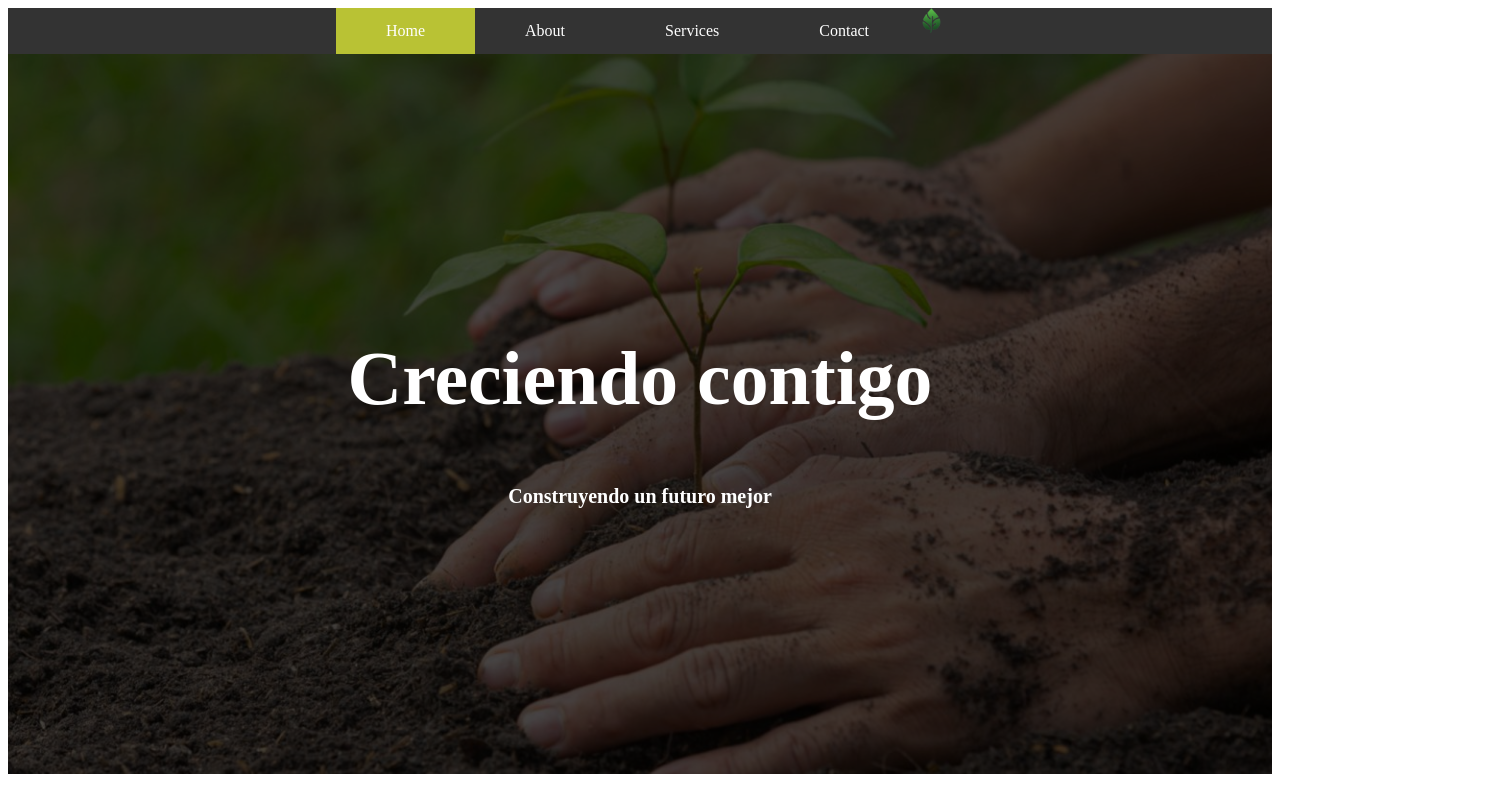
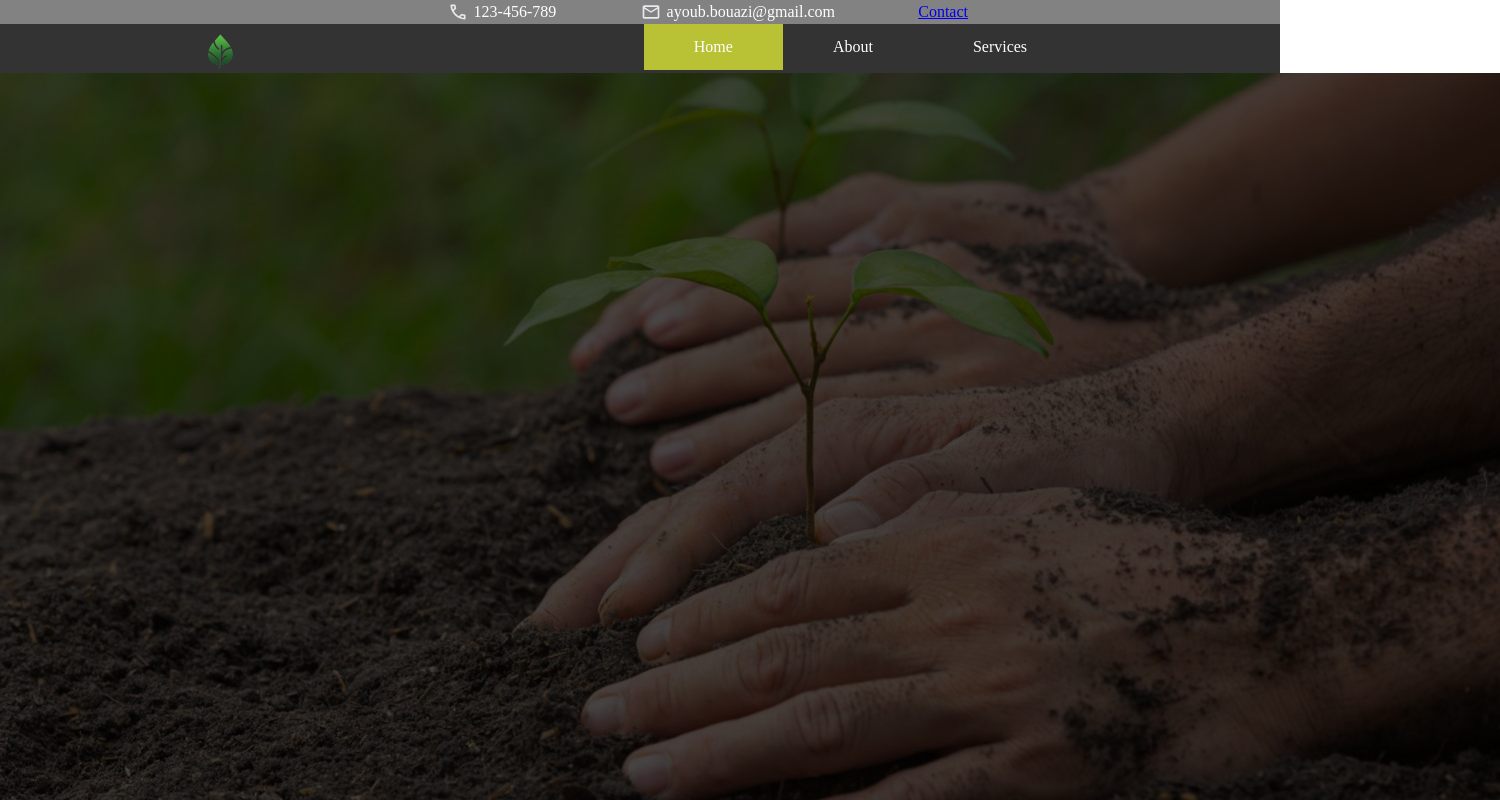
Before and after one commit to bouaziayoub/web-bio-react, a React (Create React App) app: page / in a window 1280 px wide. Shown: the top 800 px of the page, 1500 px wide, since content can reach past the window. Built offline with nearby package versions, Linux system fonts and the light colour scheme.

Commit message:
Add position sticky using react

```diff
--- a/src/App.css
+++ b/src/App.css
@@ -0,0 +1,5 @@
+*{
+    margin: 0;
+    padding: 0;
+    box-sizing: border-box;
+}
--- a/src/App.js
+++ b/src/App.js
@@ -6,8 +6,9 @@ import About from "./views/About";
 import Home from "./views/home/Home";
 import Contact from "./views/Contact";
 import NotFound from "./views/NotFound";
-import Navbar from "./components/Navbar";
+import Navbar from "./components/navbar/Navbar";
 
+import "./App.css";
 
 const navbarTexts = {
   en: {
--- a/src/components/Navbar.css
+++ /dev/null
@@ -1,26 +0,0 @@
-ul {
-  list-style-type: none;
-  margin: 0;
-  padding: 0;
-  overflow: hidden;
-  background-color: #333;
-  display: flex;
-  justify-content: center;
-}
-
-
-li a {
-  display: block;
-  color: white;
-  text-align: center;
-  padding: 14px 50px;
-  text-decoration: none;
-}
-
-li a:hover {
-  background-color: #111;
-}
-
-.active {
-  background-color: #b9c234;
-}
--- a/src/components/Navbar.js
+++ /dev/null
@@ -1,35 +0,0 @@
-import React from "react";
-import { NavLink } from "react-router-dom";
-import "./Navbar.css";
-
-function Navbar({
-  menuHome = "Home",
-  menuAbout = "About",
-  menuServices = "Services",
-  menuContact = "Contact",
-}) {
-  //  when the li clicken should be active how to do it
-
-  return (
-    <nav>
-      <ul>
-        <li>
-          <NavLink to="/">{menuHome}</NavLink>
-        </li>
-        <li>
-          <NavLink to="/about">{menuAbout}</NavLink>
-        </li>
-        <li>
-          <NavLink to="/service">{menuServices}</NavLink>
-        </li>
-        <li>
-          <NavLink to="/contact">{menuContact}</NavLink>
-        </li>
-        <li>
-          <img src="images/logo.png" alt="logo" width={25}/>
-        </li>
-      </ul>
-    </nav>
-  );
-}
-export default Navbar;
--- /dev/null
+++ b/src/components/navbar/Navbar.css
@@ -0,0 +1,71 @@
+.container-Navbar {
+  display: flex;
+  justify-content: space-around;
+  background-color: #333;
+}
+
+.navbar-scroll {
+  position: fixed;
+  top: 0;
+  width: 100%;
+  z-index: 1000;
+}
+
+.container-Navbar ul {
+  list-style-type: none;
+  margin: 0;
+  padding: 0;
+  overflow: hidden;
+  display: flex;
+  justify-content: center;
+}
+
+.container-Navbar li a {
+  display: block;
+  color: white;
+  text-align: center;
+  padding: 14px 50px;
+  text-decoration: none;
+}
+
+.container-Navbar li a:hover {
+  background-color: #111;
+}
+
+/* In react to  use the class active i just need the import NabLink from react */
+.container-Navbar .active {
+  background-color: #b9c234;
+}
+
+.container-Navbar .logo {
+  padding-top: 10px;
+}
+
+.container-Navbar .logo img {
+  width: 35px;
+}
+
+/* Info contact */
+
+.container-info-contact {
+  display: flex;
+  justify-content: end;
+  align-items: center;
+  background-color: #828282;
+  color: white;
+}
+.info-contact p{
+  padding: 0.2rem;
+}
+.contact-nav{
+  display: flex;
+  margin-right: 5rem;
+}
+
+.container-info-contact .contact-nav svg{
+  margin: auto;
+}
+
+.container-info-contact:last-child{
+  padding-right: 14.5rem;
+}
--- /dev/null
+++ b/src/components/navbar/Navbar.js
@@ -0,0 +1,87 @@
+import React, { useState } from "react";
+
+import { NavLink, Link } from "react-router-dom";
+import "./Navbar.css";
+
+function Navbar({
+  menuHome = "Home",
+  menuAbout = "About",
+  menuServices = "Services",
+  menuContact = "Contact",
+}) {
+  // Manejar position stily usando el hook useState
+  const [position, setPosition] = useState(0);
+  React.useEffect(() => {
+    const handleScroll = () => {
+      setPosition(window.scrollY);
+    };
+    window.addEventListener("scroll", handleScroll);
+    return () => {
+      window.removeEventListener("scroll", handleScroll);
+    };
+  }, []);
+  return (
+    <>
+      <div className="info-contact">
+        <div className="container-info-contact">
+          <div className="contact-nav">
+            <svg
+              xmlns="http://www.w3.org/2000/svg"
+              height="20px"
+              viewBox="0 -960 960 960"
+              width="24px"
+              fill="#e8eaed"
+            >
+              <path d="M798-120q-125 0-247-54.5T329-329Q229-429 174.5-551T120-798q0-18 12-30t30-12h162q14 0 25 9.5t13 22.5l26 140q2 16-1 27t-11 19l-97 98q20 37 47.5 71.5T387-386q31 31 65 57.5t72 48.5l94-94q9-9 23.5-13.5T670-390l138 28q14 4 23 14.5t9 23.5v162q0 18-12 30t-30 12ZM241-600l66-66-17-94h-89q5 41 14 81t26 79Zm358 358q39 17 79.5 27t81.5 13v-88l-94-19-67 67ZM241-600Zm358 358Z" />
+            </svg>
+            <p>123-456-789</p>
+          </div>
+          <div className="contact-nav">
+            <svg
+              xmlns="http://www.w3.org/2000/svg"
+              height="20px"
+              viewBox="0 -960 960 960"
+              width="24px"
+              fill="#e8eaed"
+            >
+              <path d="M160-160q-33 0-56.5-23.5T80-240v-480q0-33 23.5-56.5T160-800h640q33 0 56.5 23.5T880-720v480q0 33-23.5 56.5T800-160H160Zm320-280L160-640v400h640v-400L480-440Zm0-80 320-200H160l320 200ZM160-640v-80 480-400Z" />
+            </svg>
+            <p>
+              <a href="mailto:ayoub.bouazi@gmail.com"></a>
+              ayoub.bouazi@gmail.com
+            </p>
+          </div>
+          <div className="contact-nav">
+            <Link to="/contact">{menuContact}</Link>
+          </div>
+        </div>
+      </div>
+      <nav className={position > 20 ? "navbar-scroll" : "navbar"}>
+        <div className="container-Navbar">
+          <div className="logo">
+            <Link to="/">
+              <img src="images/logo.png" alt="logo" />
+            </Link>
+          </div>
+          <ul className="nav-menu">
+            <li>
+              <NavLink to="/" exact>
+                {menuHome}
+              </NavLink>
+            </li>
+            <li>
+              <NavLink to="/about">{menuAbout}</NavLink>
+            </li>
+            <li>
+              <NavLink to="/services">{menuServices}</NavLink>
+            </li>
+            {/* <li>
+            <NavLink to="/contact">{menuContact}</NavLink>
+          </li> */}
+          </ul>
+        </div>
+      </nav>
+    </>
+  );
+}
+export default Navbar;
--- a/src/views/home/Home.css
+++ b/src/views/home/Home.css
@@ -1,7 +1,7 @@
-.home-bg img {
+.home-bg {
   filter: brightness(0.3);
   object-fit: cover;
-  height: 90vh;
+  height: 200vh;
   width: 100%;
   margin: auto;
 }
@@ -17,7 +17,7 @@
   font-size: 50px;
   font-weight: bold;
   text-align: center;
-  z-index: 1;
+  /* z-index: 1; */
 }
 
 .texto-bg h1 {
```
Also changed, not shown: src/components/header/Header.js (renamed from src/components/Header.js).
